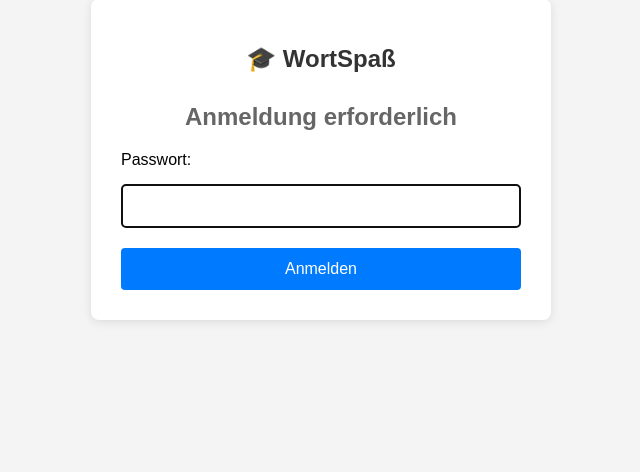
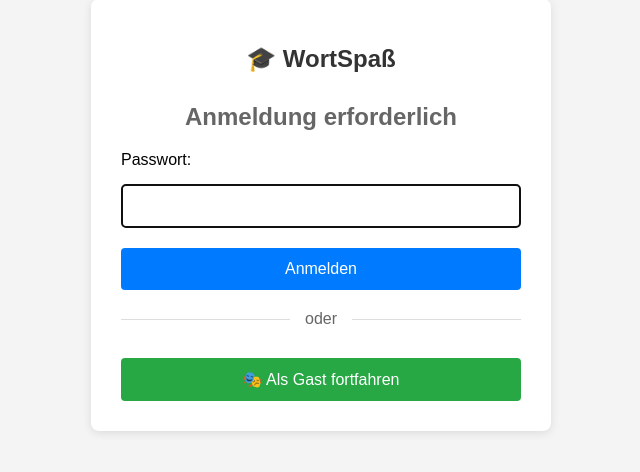
Before and after one commit to bernd-wiswedel/vocab_app, a Flask app: page /login in a window 1280 px wide. Shown: the part 121-593 px from the top of the page, without its empty margins (319-959 px from the left). Run offline with Flask 3, Linux system fonts and the light colour scheme.

Commit message:
Add guest mode functionality with UI indicators and session management (#11)
- Implement guest login option in the login route.
- Update session handling to differentiate between guest and authenticated users.
- Modify templates to display guest mode indicators and adjust functionality accordingly.
- Enhance VocabularyDatabase to return all terms in guest mode without urgency filtering.
- Style updates for guest mode indicators in CSS.

```diff
--- a/app.py
+++ b/app.py
@@ -70,6 +70,14 @@ def require_auth(f):
 @app.route('/login', methods=['GET', 'POST'])
 def login():
     if request.method == 'POST':
+        # Check if this is a guest login
+        if 'guest_login' in request.form:
+            session['authenticated'] = True
+            session['guest_mode'] = True
+            session['failed_attempts'] = 0
+            return redirect(url_for('loading_data', source='guest'))
+
+        # Regular password login
         password = request.form.get('password')
         failed_attempts = session.get('failed_attempts', 0)
         last_attempt_time = session.get('last_attempt_time', 0)
@@ -84,6 +92,7 @@ def login():
 
         if password == LOGIN_PASSWORD:
             session['authenticated'] = True
+            session['guest_mode'] = False
             session['failed_attempts'] = 0
             # Redirect to loading page to fetch vocabulary data
             return redirect(url_for('loading_data', source='login'))
@@ -105,7 +114,8 @@ def logout():
 @require_auth
 def index():
     languages = ['Latein', 'Englisch']
-    return render_template('index.html', languages=languages)
+    guest_mode = session.get('guest_mode', False)
+    return render_template('index.html', languages=languages, guest_mode=guest_mode)
 
 @app.route('/get_categories')
 @require_auth
@@ -131,12 +141,14 @@ def get_categories():
 def reload_data():
     # Preserve authentication and failed attempts data
     authenticated = session.get('authenticated', False)
+    guest_mode = session.get('guest_mode', False)
     failed_attempts = session.get('failed_attempts', 0)
     last_attempt_time = session.get('last_attempt_time', 0)
 
     session.clear()
 
     session['authenticated'] = authenticated
+    session['guest_mode'] = guest_mode
     session['failed_attempts'] = failed_attempts
     session['last_attempt_time'] = last_attempt_time
 
@@ -235,6 +247,7 @@ def review():
 
     # Get language for header
     language = test_data[0].get(COL_NAME_LANGUAGE, 'Unknown') if test_data else 'Unknown'
+    guest_mode = session.get('guest_mode', False)
 
     return render_template(
         'review.html',
@@ -247,7 +260,8 @@ def review():
         correct_count=correct_count,
         wrong_count=wrong_count,
         skipped_count=skipped_count,
-        total_count=len(test_data)
+        total_count=len(test_data),
+        guest_mode=guest_mode
     )
 
 def _add_status_info_to_data(current_data: Dict[str, Any]) -> Dict[str, Any]:
@@ -317,9 +331,12 @@ def _get_language_labels(language: str, show_term: bool) -> Dict[str, Any]:
     }
 
 def _practice_on(filtered_data, selected_language, header, is_error_review=False):
-    # Add status information to each item
-    for item in filtered_data:
-        item.update(_add_status_info_to_data(item))
+    guest_mode = session.get('guest_mode', False)
+
+    # Add status information to each item (but skip in guest mode)
+    if not guest_mode:
+        for item in filtered_data:
+            item.update(_add_status_info_to_data(item))
 
     # create a transformation filter_data_grouped so that we can group the data by category
     filtered_data_grouped = {}
@@ -345,7 +362,8 @@ def _practice_on(filtered_data, selected_language, header, is_error_review=False
         col_name_term=COL_NAME_TERM,
         col_name_comment=COL_NAME_COMMENT,  # Always show comment column
         col_name_translation=COL_NAME_TRANSLATION,
-        is_error_review=is_error_review
+        is_error_review=is_error_review,
+        guest_mode=guest_mode
     )
 
 def random_order(length: int) -> List[int]:
@@ -358,11 +376,12 @@ def start_test():
     selected_language = request.form['language']
     selected_categories = [category for category in request.form['categories'].split(',')]
     vocab_db = get_vocab_data()  # Now returns VocabularyDatabase
+    guest_mode = session.get('guest_mode', False)
 
     # Use the new database method to get filtered and testable terms
     testable_items = []
     for category in selected_categories:
-        category_items = vocab_db.get_testable_terms(language=selected_language, category=category)
+        category_items = vocab_db.get_testable_terms(language=selected_language, category=category, guest_mode=guest_mode)
         testable_items.extend(category_items)
 
     # Convert to dict format and add test_result field to each term
@@ -473,6 +492,7 @@ def test():
     correct_count = sum(1 for term in test_data if term.get('test_result') == 'correct')
     wrong_count = sum(1 for term in test_data if term.get('test_result') == 'wrong')
     skipped_count = sum(1 for term in test_data if term.get('test_result') == 'skipped')
+    guest_mode = session.get('guest_mode', False)
 
     return render_template(
         'test.html',
@@ -491,7 +511,8 @@ def test():
         show_term=show_term,
         label_language=labels['label_language'],
         label_translation=labels['label_translation'],
-        label_term=labels['label_term']
+        label_term=labels['label_term'],
+        guest_mode=guest_mode
     )
 
 @app.route('/show_translation', methods=['POST'])
@@ -518,6 +539,7 @@ def show_translation():
     correct_count = sum(1 for term in test_data if term.get('test_result') == 'correct')
     wrong_count = sum(1 for term in test_data if term.get('test_result') == 'wrong')
     skipped_count = sum(1 for term in test_data if term.get('test_result') == 'skipped')
+    guest_mode = session.get('guest_mode', False)
 
     return render_template(
         'test.html',
@@ -536,7 +558,8 @@ def show_translation():
         show_term=show_term,
         label_language=labels['label_language'],
         label_translation=labels['label_translation'],
-        label_term=labels['label_term']
+        label_term=labels['label_term'],
+        guest_mode=guest_mode
     )
 
 @app.route('/check_answer', methods=['POST'])
@@ -553,17 +576,7 @@ def check_answer():
     current_data = session['test_data'][position]
 
     answer_correct = request.form['answer_correct'] == 'Richtig'
-
-    # Get current level information
-    current_level = current_data.get('score_status', 'Red-1')
-    last_test_date = current_data.get('score_date')
-
-    # Process the answer through the level system
-    new_level, new_date = LevelSystem.process_answer(current_level, answer_correct, last_test_date)
-
-    # Update the item in session data using direct position access
-    session['test_data'][position]['score_status'] = new_level
-    session['test_data'][position]['score_date'] = new_date
+    guest_mode = session.get('guest_mode', False)
 
     # Update test result in the term
     if answer_correct:
@@ -571,22 +584,35 @@ def check_answer():
     else:
         session['test_data'][position]['test_result'] = 'wrong'
 
-    # Update in vocab_data if it exists in session
-    vocab_db = session.get('vocab_data')
-    if vocab_db:
-        # Create temporary VocabularyTerm for direct lookup
-        temp_vocab_term = VocabularyTerm(
-            term=current_data.get(COL_NAME_TERM),
-            translation=current_data.get(COL_NAME_TRANSLATION),
-            language=current_data.get(COL_NAME_LANGUAGE),
-            category=current_data.get(COL_NAME_CATEGORY),
-            comment=current_data.get(COL_NAME_COMMENT, '')
-        )
+    # Only update levels and scores in non-guest mode
+    if not guest_mode:
+        # Get current level information
+        current_level = current_data.get('score_status', 'Red-1')
+        last_test_date = current_data.get('score_date')
 
-        # Direct lookup using the VocabularyTerm as key
-        vocab_score = vocab_db.get_score(temp_vocab_term)
-        if vocab_score:
-            vocab_db.update_score(temp_vocab_term, new_level, new_date)
+        # Process the answer through the level system
+        new_level, new_date = LevelSystem.process_answer(current_level, answer_correct, last_test_date)
+
+        # Update the item in session data using direct position access
+        session['test_data'][position]['score_status'] = new_level
+        session['test_data'][position]['score_date'] = new_date
+
+        # Update in vocab_data if it exists in session
+        vocab_db = session.get('vocab_data')
+        if vocab_db:
+            # Create temporary VocabularyTerm for direct lookup
+            temp_vocab_term = VocabularyTerm(
+                term=current_data.get(COL_NAME_TERM),
+                translation=current_data.get(COL_NAME_TRANSLATION),
+                language=current_data.get(COL_NAME_LANGUAGE),
+                category=current_data.get(COL_NAME_CATEGORY),
+                comment=current_data.get(COL_NAME_COMMENT, '')
+            )
+
+            # Direct lookup using the VocabularyTerm as key
+            vocab_score = vocab_db.get_score(temp_vocab_term)
+            if vocab_score:
+                vocab_db.update_score(temp_vocab_term, new_level, new_date)
 
     # Advance position to next unanswered term
     session['current_position'] = session.get('current_position', 0) + 1
@@ -624,6 +650,8 @@ def switch_direction():
     wrong_count = sum(1 for term in test_data if term.get('test_result') == 'wrong')
     skipped_count = sum(1 for term in test_data if term.get('test_result') == 'skipped')
 
+    guest_mode = session.get('guest_mode', False)
+
     return render_template(
         'test.html',
         current_data=current_data,
@@ -641,7 +669,8 @@ def switch_direction():
         show_term=show_term,
         label_language=labels['label_language'],
         label_translation=labels['label_translation'],
-        label_term=labels['label_term']
+        label_term=labels['label_term'],
+        guest_mode=guest_mode
     )
 
 @app.route('/skip_question', methods=['POST'])
@@ -664,6 +693,12 @@ def skip_question():
 @require_auth
 def write_scores():
     """Write vocabulary scores to Google Sheets"""
+    guest_mode = session.get('guest_mode', False)
+
+    # Redirect guest users away from score writing
+    if guest_mode:
+        return redirect(url_for('index'))
+
     test_data = session.get('test_data', [])
     if not test_data:
         return redirect(url_for('index'))
--- a/static/styles.css
+++ b/static/styles.css
@@ -32,6 +32,16 @@ body {
 
 .logout-button:hover {
     background-color: #c82333;
+}
+
+.guest-indicator {
+    background-color: #ffc107;
+    color: #212529;
+    padding: 6px 12px;
+    border-radius: 4px;
+    font-size: 14px;
+    font-weight: bold;
+    margin: 0 10px;
 }
 
 /* Loading page styles */
--- a/templates/index.html
+++ b/templates/index.html
@@ -70,6 +70,11 @@
 <body>
     <div class="header">
         <h1>Jakobs WortSpaß</h1>
+        {% if guest_mode %}
+            <div class="guest-indicator">
+                🎭 Gast-Modus (keine Speicherung)
+            </div>
+        {% endif %}
         <a href="/logout" class="logout-button">Abmelden</a>
     </div>
 
--- a/templates/login.html
+++ b/templates/login.html
@@ -46,6 +46,46 @@
         .login-button:disabled {
             background-color: #ccc;
             cursor: not-allowed;
+        }
+
+        .guest-button {
+            background-color: #28a745;
+            color: white;
+            padding: 12px;
+            border: none;
+            border-radius: 4px;
+            font-size: 16px;
+            cursor: pointer;
+            margin-top: 10px;
+        }
+
+        .guest-button:hover {
+            background-color: #218838;
+        }
+
+        .divider {
+            text-align: center;
+            margin: 20px 0;
+            color: #666;
+            position: relative;
+        }
+
+        .divider::before {
+            content: '';
+            position: absolute;
+            top: 50%;
+            left: 0;
+            right: 0;
+            height: 1px;
+            background-color: #ddd;
+            z-index: 1;
+        }
+
+        .divider span {
+            background-color: white;
+            padding: 0 15px;
+            position: relative;
+            z-index: 2;
         }
 
         .error-message {
@@ -103,6 +143,17 @@
                 Anmelden
             </button>
         </form>
+
+        <div class="divider">
+            <span>oder</span>
+        </div>
+
+        <form method="POST" class="login-form">
+            <input type="hidden" name="guest_login" value="true">
+            <button type="submit" class="guest-button">
+                🎭 Als Gast fortfahren
+            </button>
+        </form>
     </div>
 
     {% if delay > 0 %}
```
Also changed, not shown: google_sheet_io.py (+9 -5 lines), templates/practice.html (+16 -3 lines), templates/review.html (+16 -3 lines), templates/test.html (+7 -0 lines).
